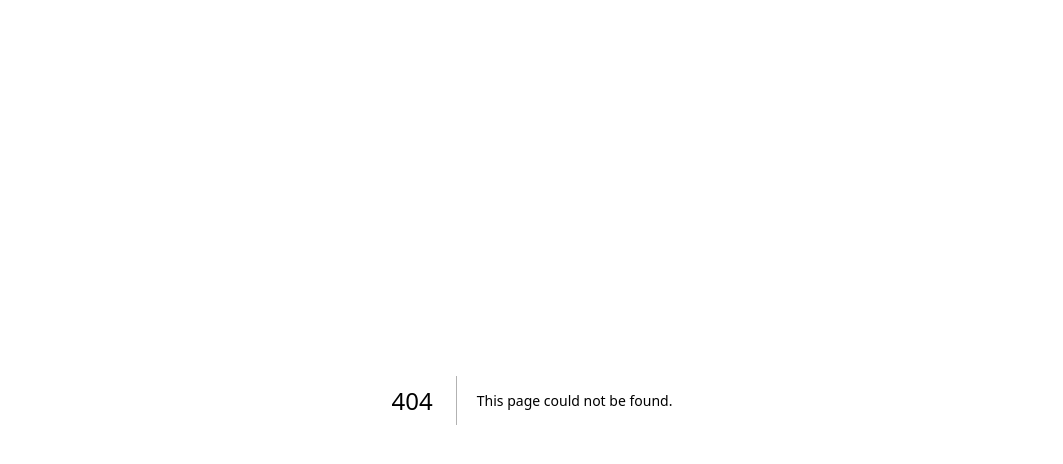
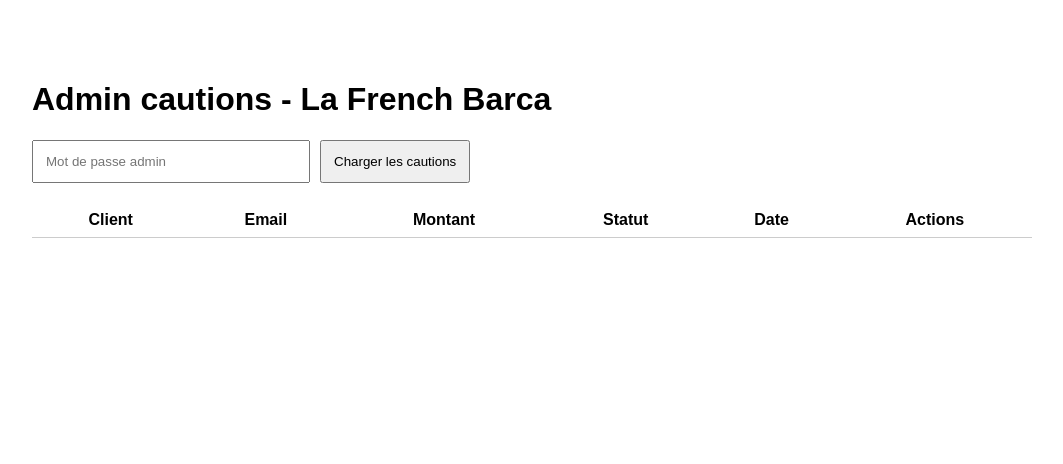
Before and after one commit to FrancoisHeuze/la-french-barca-caution, a Next.js app: page /admin in a window 1280 px wide. Before the commit this address had no page. Shown: the top 464 px of the page, without its empty margins (108-1171 px from the left). Built offline with nearby package versions, Linux system fonts and the light colour scheme.

Commit message:
Create page.tsx

```diff
--- /dev/null
+++ b/app/admin/page.tsx
@@ -0,0 +1,148 @@
+"use client"
+
+import { useState } from "react"
+
+export default function AdminPage() {
+  const [password, setPassword] = useState("")
+  const [payments, setPayments] = useState<any[]>([])
+  const [error, setError] = useState("")
+  const [loading, setLoading] = useState(false)
+
+  async function loadPayments() {
+    setLoading(true)
+    setError("")
+
+    const res = await fetch("/api/admin/list", {
+      headers: { "x-admin-password": password },
+    })
+
+    const data = await res.json()
+
+    if (!res.ok) {
+      setError(data.error || "Erreur")
+      setLoading(false)
+      return
+    }
+
+    setPayments(data.payments)
+    setLoading(false)
+  }
+
+  async function action(paymentIntentId: string, type: "capture" | "cancel" | "refund") {
+    const label =
+      type === "capture"
+        ? "capturer cette caution ?"
+        : type === "cancel"
+        ? "libérer cette caution ?"
+        : "rembourser ce paiement ?"
+
+    if (!confirm(`Confirmer : ${label}`)) return
+
+    const res = await fetch(`/api/admin/${type}`, {
+      method: "POST",
+      headers: {
+        "Content-Type": "application/json",
+        "x-admin-password": password,
+      },
+      body: JSON.stringify({ paymentIntentId }),
+    })
+
+    const data = await res.json()
+
+    if (!res.ok) {
+      alert(data.error || "Erreur")
+      return
+    }
+
+    await loadPayments()
+  }
+
+  function statusLabel(status: string) {
+    if (status === "requires_capture") return "Caution autorisée"
+    if (status === "succeeded") return "Capturée / encaissée"
+    if (status === "canceled") return "Libérée / annulée"
+    return status
+  }
+
+  return (
+    <main style={{ maxWidth: 1000, margin: "40px auto", fontFamily: "Arial", padding: 20 }}>
+      <h1>Admin cautions - La French Barca</h1>
+
+      <div style={{ marginBottom: 20 }}>
+        <input
+          type="password"
+          placeholder="Mot de passe admin"
+          value={password}
+          onChange={(e) => setPassword(e.target.value)}
+          style={{ padding: 12, width: 250, marginRight: 10 }}
+        />
+
+        <button onClick={loadPayments} style={{ padding: 12 }}>
+          Charger les cautions
+        </button>
+      </div>
+
+      {loading && <p>Chargement...</p>}
+      {error && <p style={{ color: "red" }}>{error}</p>}
+
+      <table style={{ width: "100%", borderCollapse: "collapse" }}>
+        <thead>
+          <tr>
+            <th style={{ borderBottom: "1px solid #ccc", padding: 8 }}>Client</th>
+            <th style={{ borderBottom: "1px solid #ccc", padding: 8 }}>Email</th>
+            <th style={{ borderBottom: "1px solid #ccc", padding: 8 }}>Montant</th>
+            <th style={{ borderBottom: "1px solid #ccc", padding: 8 }}>Statut</th>
+            <th style={{ borderBottom: "1px solid #ccc", padding: 8 }}>Date</th>
+            <th style={{ borderBottom: "1px solid #ccc", padding: 8 }}>Actions</th>
+          </tr>
+        </thead>
+
+        <tbody>
+          {payments.map((p) => (
+            <tr key={p.id}>
+              <td style={{ borderBottom: "1px solid #eee", padding: 8 }}>
+                {p.customer_name}
+              </td>
+
+              <td style={{ borderBottom: "1px solid #eee", padding: 8 }}>
+                {p.customer_email}
+              </td>
+
+              <td style={{ borderBottom: "1px solid #eee", padding: 8 }}>
+                {(p.amount / 100).toFixed(2)} €
+              </td>
+
+              <td style={{ borderBottom: "1px solid #eee", padding: 8 }}>
+                {statusLabel(p.status)}
+              </td>
+
+              <td style={{ borderBottom: "1px solid #eee", padding: 8 }}>
+                {new Date(p.created * 1000).toLocaleDateString("fr-FR")}
+              </td>
+
+              <td style={{ borderBottom: "1px solid #eee", padding: 8 }}>
+                {p.status === "requires_capture" && (
+                  <>
+                    <button onClick={() => action(p.id, "cancel")} style={{ marginRight: 8 }}>
+                      Libérer
+                    </button>
+
+                    <button onClick={() => action(p.id, "capture")}>
+                      Capturer
+                    </button>
+                  </>
+                )}
+
+                {p.status === "succeeded" && (
+                  <button onClick={() => action(p.id, "refund")}>
+                    Rembourser
+                  </button>
+                )}
+              </td>
+            </tr>
+          ))}
+        </tbody>
+      </table>
+    </main>
+  )
+}
```
